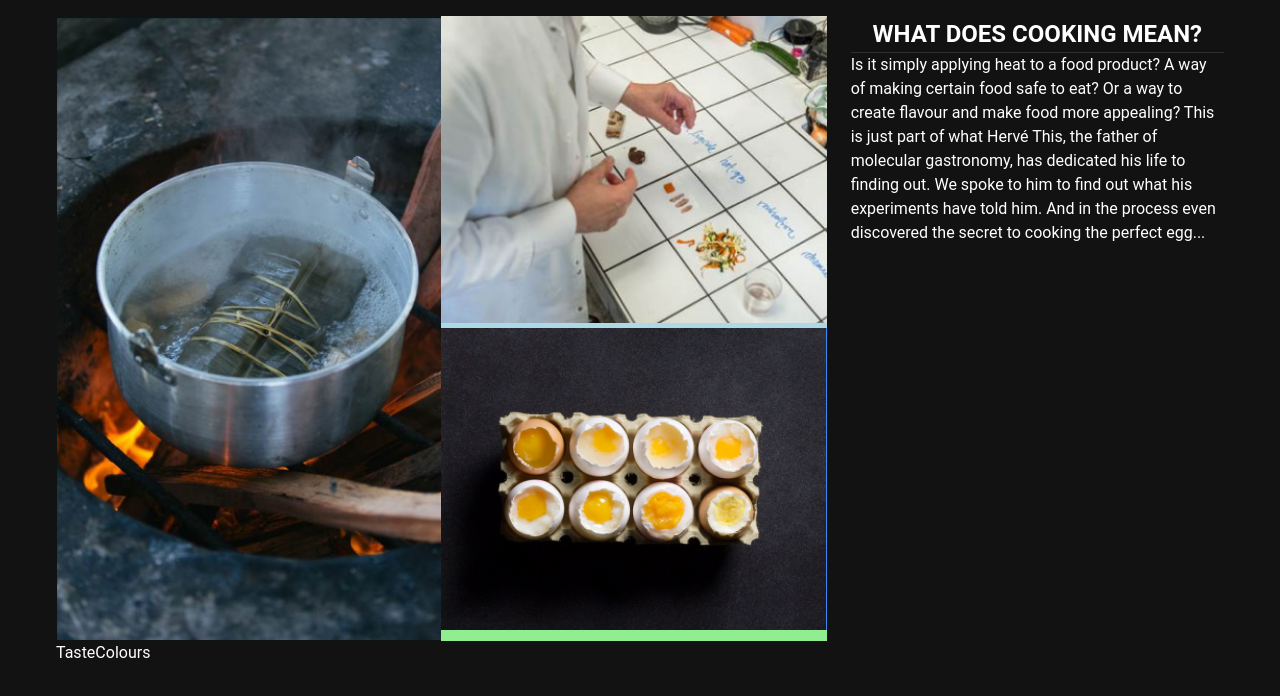
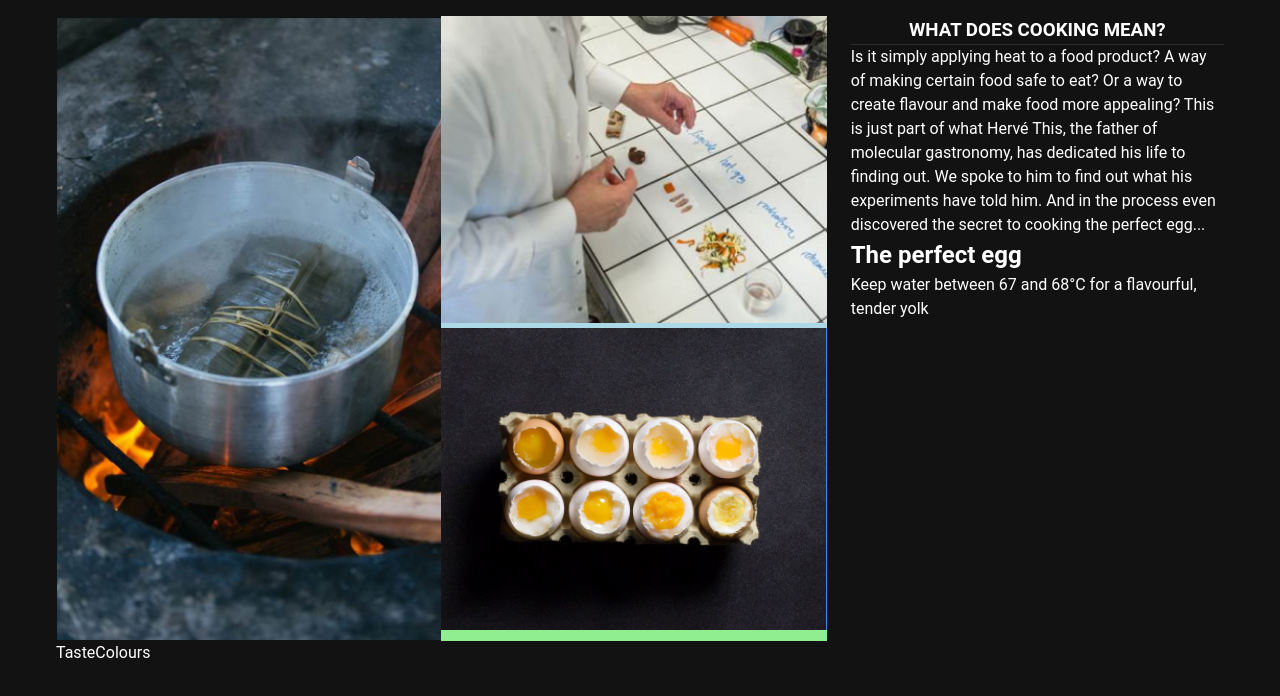
Before and after one commit to ddelgadok/orchard-frontend-test, a Nuxt app: page / in a window 1280 px wide. Shown: the top 696 px of the page. Built offline with nearby package versions, Linux system fonts and the light colour scheme.

Commit message:
Added Cooking description subtitle and subdescription

```diff
--- a/components/CookingDescription.vue
+++ b/components/CookingDescription.vue
@@ -2,6 +2,7 @@
   <article>
     <v-row>
       <v-col cols="12" lg="4" order-lg="2">
+        <section>
           <v-row no-gutters>
             <v-col cols="12" class="title-container">
               <h1>
@@ -17,6 +18,21 @@
               </p>
             </v-col>
           </v-row>
+        </section>
+        <section>
+          <v-row no-gutters>
+            <v-col cols="12">
+              <h2>
+                {{ t('$vuetify.custom.cookingDescriptionSubtitle') }}
+              </h2>
+            </v-col>
+            <v-col cols="12">
+              <p>
+                {{ t('$vuetify.custom.cookingDescriptionSubdescription') }}
+              </p>
+            </v-col>
+          </v-row>
+        </section>
       </v-col>
       <v-col cols="12" lg="8" order-lg="1">
         <v-row no-gutters>
--- a/locales/en.ts
+++ b/locales/en.ts
@@ -4,6 +4,8 @@ export default {
   ...en,
   custom: {
     cookingDescriptionTitle: 'What does cooking mean?',
-    cookingDescription: 'Is it simply applying heat to a food product? A way of making certain food safe to eat? Or a way to create flavour and make food more appealing? This is just part of what Hervé This, the father of molecular gastronomy, has dedicated his life to finding out. We spoke to him to find out what his experiments have told him. And in the process even discovered the secret to cooking the perfect egg...'
+    cookingDescription: 'Is it simply applying heat to a food product? A way of making certain food safe to eat? Or a way to create flavour and make food more appealing? This is just part of what Hervé This, the father of molecular gastronomy, has dedicated his life to finding out. We spoke to him to find out what his experiments have told him. And in the process even discovered the secret to cooking the perfect egg...',
+    cookingDescriptionSubtitle: 'The perfect egg',
+    cookingDescriptionSubdescription: 'Keep water between 67 and 68°C for a flavourful, tender yolk',
   },
 };
--- a/locales/es.ts
+++ b/locales/es.ts
@@ -4,6 +4,8 @@ export default {
   ...es,
   custom: {
     cookingDescriptionTitle: '¿Qué significa cocinar?',
-    cookingDescription: '¿Es simplemente aplicar calor a un producto alimenticio? ¿Una forma de hacer que ciertos alimentos sean seguros para comer? ¿O una forma de crear sabor y hacer que la comida sea más atractiva? Esto es solo parte de lo que Hervé This, el padre de la gastronomía molecular, ha dedicado su vida a descubrir. Hablamos con él para averiguar qué le han dicho sus experimentos. Y en el proceso incluso descubrimos el secreto para cocinar el huevo perfecto...'
+    cookingDescription: '¿Es simplemente aplicar calor a un producto alimenticio? ¿Una forma de hacer que ciertos alimentos sean seguros para comer? ¿O una forma de crear sabor y hacer que la comida sea más atractiva? Esto es solo parte de lo que Hervé This, el padre de la gastronomía molecular, ha dedicado su vida a descubrir. Hablamos con él para averiguar qué le han dicho sus experimentos. Y en el proceso incluso descubrimos el secreto para cocinar el huevo perfecto...',
+    cookingDescriptionSubtitle: 'El huevo perfecto',
+    cookingDescriptionSubdescription: 'Mantén el agua entre 67 y 68°C para obtener una yema sabrosa y tierna',
   },
 };
```
Lines whose indentation alone changed are shown as unchanged.
